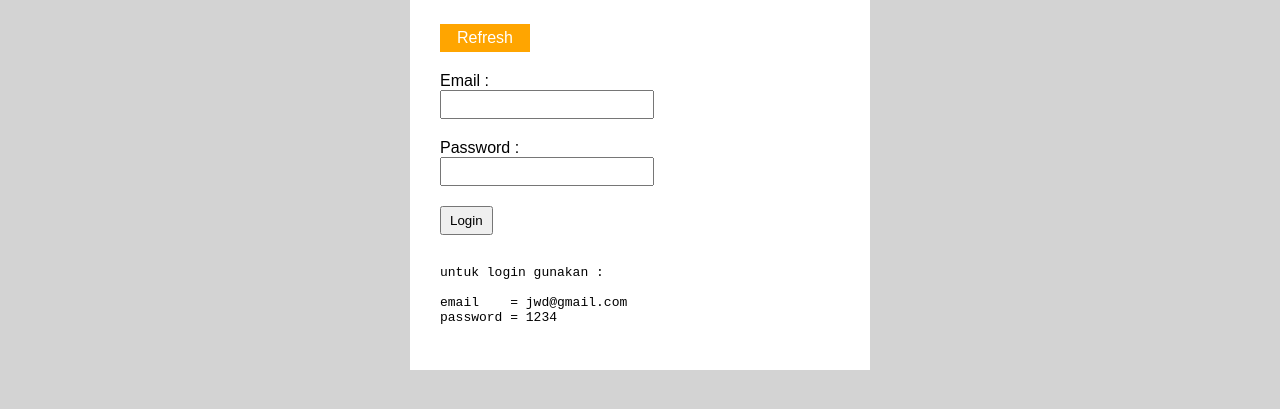
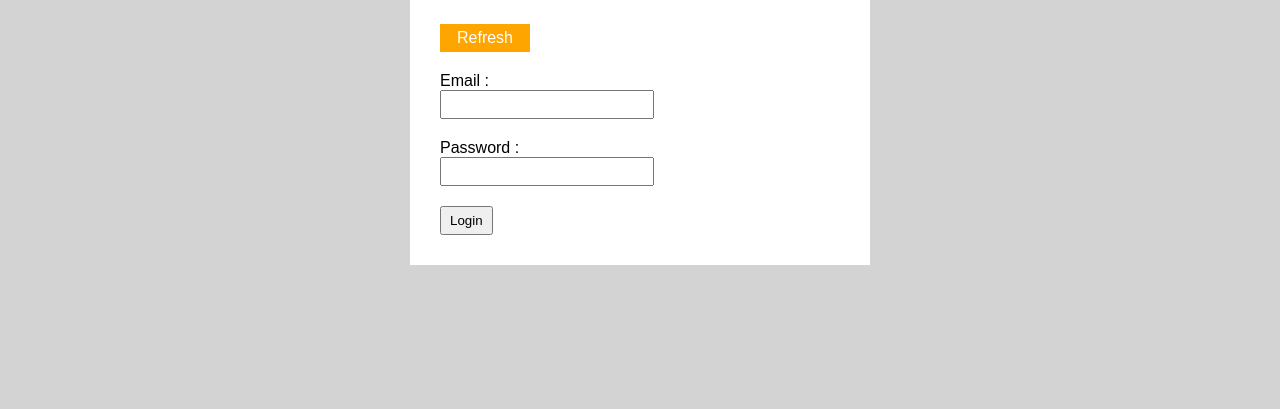
Before and after one commit to Adikaswandi/jwdper7-adi, a plain HTML site: page index.html in a window 1280 px wide. Shown: the part 73-482 px from the top of the page. Drawn offline with Linux system fonts and the light colour scheme.

Commit message:
fix login

```diff
--- a/index.html
+++ b/index.html
@@ -26,24 +26,7 @@
 
             <button onclick="cekLogin()">Login</button>
 
-        </section>
-
-        <section>
-            <div class="user">
-                <p>
-                    <pre>
-
-
-untuk login gunakan :
-
-email    = jwd@gmail.com
-password = 1234
-                    </pre>
-
-                </p>
-            </div>
-        </section>
-
+        </section
     </main>
 
 
--- a/login.js
+++ b/login.js
@@ -13,7 +13,7 @@ function cekLogin(){
         messageContainer.innerHTML = "<p class='error-message'>Login Gagal, Email atau Password salah ! </p>";
     } else {
 
-        // messageContainer.innerHTML = "<p class='success-message'>Login Berhasil...</p>";
-        window.location.href = "order/order.html";
+        messageContainer.innerHTML = "<p class='success-message'>Login Berhasil...</p>";
+        //window.location.href = "order/order.html";
     }
 }
```
